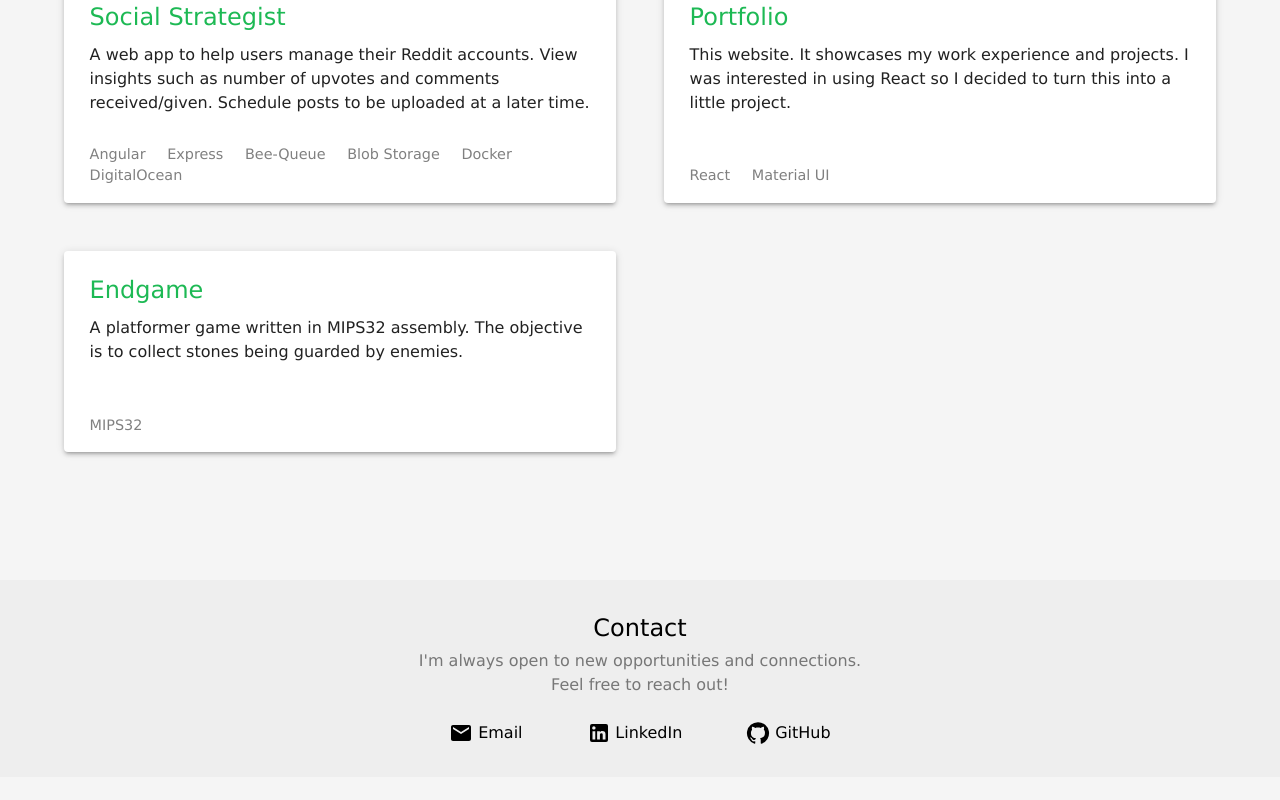
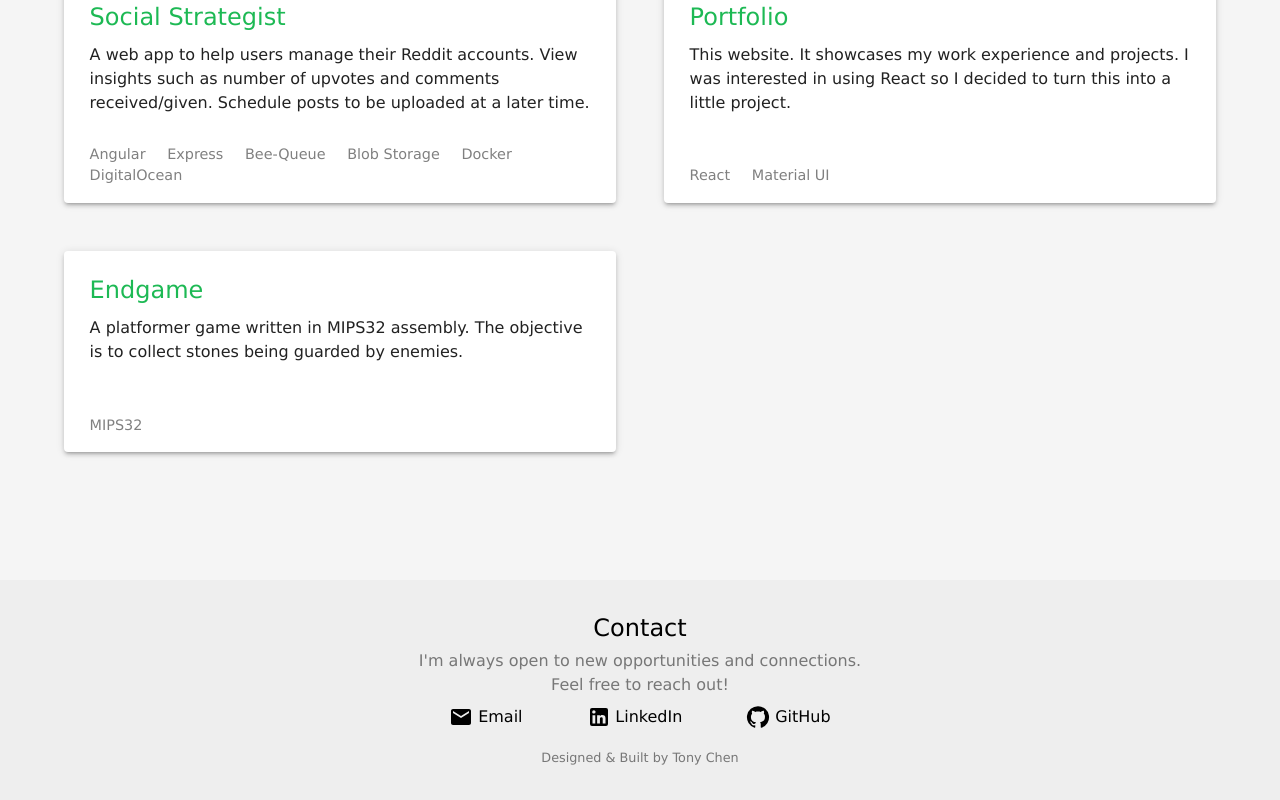
Before and after one commit to tonychen2001/portfolio, a React (Create React App) app in the folder portfolio/: page / in a window 1280 px wide. Shown: the part 2632-3432 px from the top of the page. Before the commit the page ends 3409 px from the top, so only its background shows below. Built offline with nearby package versions, Linux system fonts and the light colour scheme.

Commit message:
add credits

```diff
--- a/portfolio/package.json
+++ b/portfolio/package.json
@@ -1,7 +1,7 @@
 {
-  "homepage": "http://tonychen2001.github.io/portfolio",
   "name": "portfolio",
   "version": "0.1.0",
+  "homepage": "https://tonychen2001.github.io/Portfolio",
   "private": true,
   "dependencies": {
     "@emotion/react": "^11.10.8",
--- a/portfolio/src/components/footer.js
+++ b/portfolio/src/components/footer.js
@@ -49,7 +49,7 @@ function Footer() {
     <Box
       id="footer"
       sx={{
-        py: "2em",
+        py: "2.0em",
         backgroundColor: "#eeeeee",
       }}
     >
@@ -64,7 +64,7 @@ function Footer() {
       </Typography>
       <Typography
         sx={{
-          mb: "1.5em",
+          mb: "0.5em",
           textAlign: "center",
           color: "#777",
         }}
@@ -109,6 +109,16 @@ function Footer() {
           </Box>
         ))}
       </Box>
+      <Typography
+        sx={{
+          mt: "1.5em",
+          textAlign: "center",
+          color: "#777",
+          fontSize: "0.8em",
+        }}
+      >
+        Designed & Built by Tony Chen
+      </Typography>
     </Box>
   );
 }
```
